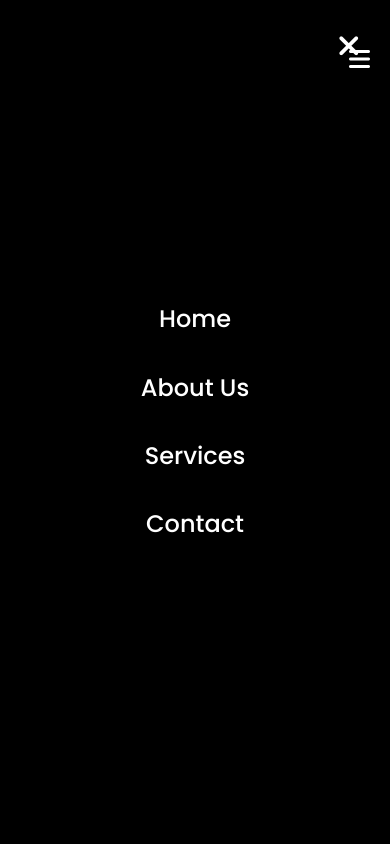
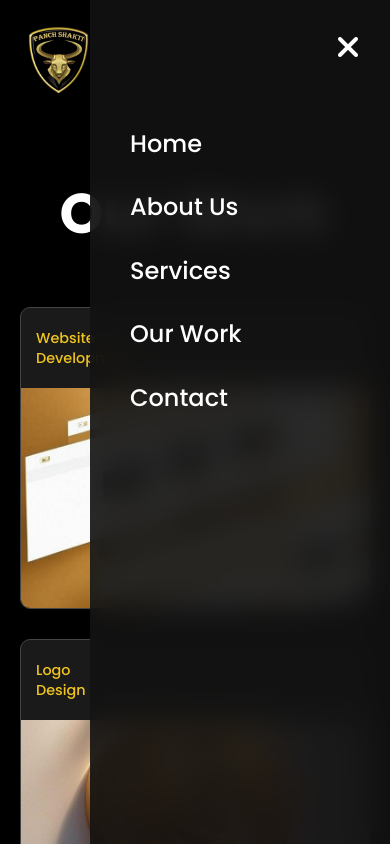
Before and after one commit to KSR2621/panchshakti, a plain HTML site: page our_work.html in a window 390 px wide. Both pictures are taken after a click on the button "Open Menu". Shown: the top 844 px of the page. Drawn offline with Linux system fonts and the light colour scheme.

Commit message:
Update our_work.html

```diff
--- a/our_work.html
+++ b/our_work.html
@@ -36,14 +36,16 @@
 
         body {
             font-family: 'Poppins', sans-serif;
+            background-color: var(--dark-bg);
             color: var(--text-color);
             line-height: 1.6;
-            overflow-x: hidden;
-            background-color: var(--dark-bg);
+            overflow-x: hidden; /* Prevent horizontal scroll */
+            transition: overflow 0.3s ease; /* Smooth transition for scroll lock */
         }
 
-        main {
-           /* Background styles removed */
+        /* Class to prevent body scroll when menu is open */
+        body.menu-open {
+            overflow: hidden;
         }
 
         .container {
@@ -215,14 +217,109 @@
 
         /* --- Responsive Styles --- */
         @media (max-width: 992px) {
-            header .nav-wrapper { padding: 0 20px; }
-            .menu-toggle { display: block; }
-            header .btn-outline { display: none; }
-            header nav { position: fixed; top: 0; right: -100%; width: 100%; height: 100vh; background-color: var(--dark-bg); display: flex; flex-direction: column; justify-content: center; align-items: center; transition: right 0.4s ease-in-out; z-index: 1000; }
-            header nav.is-active { right: 0; }
-            header nav ul { flex-direction: column; gap: 30px; text-align: center; }
-            header nav ul a { font-size: 1.5rem; }
-            .close-menu { display: block; position: absolute; top: 30px; right: 30px; font-size: 30px; }
+            /* --- Mobile Navigation --- */
+            header .nav-wrapper {
+                padding: 0 20px;
+            }
+            .menu-toggle {
+                display: block;
+                /* Add transition for smooth disappearance */
+                transition: opacity 0.3s ease, visibility 0.3s ease, transform 0.3s ease;
+            }
+
+            /* Hides the hamburger icon when the menu is active */
+            body.menu-open .menu-toggle {
+                opacity: 0;
+                visibility: hidden;
+                transform: scale(0.7);
+            }
+
+            header .btn-outline {
+                display: none;
+            }
+
+            /* SLIDE-OUT PANEL STYLE */
+            header nav {
+                position: fixed;
+                top: 0;
+                right: 0; /* Positioned on the right */
+                width: 300px; /* Fixed width, not full screen */
+                height: 100vh; /* Full viewport height */
+                background-color: rgba(18, 18, 18, 0.9);
+                backdrop-filter: blur(15px);
+                -webkit-backdrop-filter: blur(15px);
+                z-index: 1000;
+
+                /* Animate using transform for performance */
+                transform: translateX(100%); /* Start off-screen to the right */
+                transition: transform 0.4s cubic-bezier(0.7, 0, 0.3, 1);
+                visibility: hidden;
+            }
+
+            header nav.is-active {
+                visibility: visible;
+                transform: translateX(0); /* Slide into view */
+            }
+
+            header nav ul {
+                flex-direction: column;
+                gap: 15px; /* Adjust gap for the panel */
+                padding: 120px 40px 40px 40px; /* Generous padding (top, right, bottom, left) */
+            }
+
+            /* Staggered animation for menu items appearing */
+            header nav ul li {
+                 opacity: 0;
+                 transform: translateX(30px); /* Animate from the right */
+                 transition: opacity 0.4s ease, transform 0.4s ease;
+            }
+
+            header nav.is-active ul li {
+                opacity: 1;
+                transform: translateX(0);
+            }
+
+            /* Delay each item to create the cascade effect */
+            header nav.is-active ul li:nth-child(1) { transition-delay: 0.15s; }
+            header nav.is-active ul li:nth-child(2) { transition-delay: 0.20s; }
+            header nav.is-active ul li:nth-child(3) { transition-delay: 0.25s; }
+            header nav.is-active ul li:nth-child(4) { transition-delay: 0.30s; }
+            header nav.is-active ul li:nth-child(5) { transition-delay: 0.35s; }
+
+            /* Links style for the panel */
+            header nav ul a {
+                font-size: 1.5rem; /* Slightly smaller for the panel */
+                font-weight: 500;
+                color: var(--heading-color);
+                display: block;
+                padding: 5px 0;
+                transition: color 0.3s ease, letter-spacing 0.3s ease;
+            }
+
+            header nav ul a:hover,
+            header nav ul a:focus {
+                color: var(--primary-color);
+                letter-spacing: 1px;
+                outline: none;
+            }
+
+            .close-menu {
+                display: block;
+                position: absolute;
+                top: 30px;
+                right: 30px;
+                font-size: 32px;
+                transition: color 0.3s ease, transform 0.4s cubic-bezier(0.7, 0, 0.3, 1);
+            }
+
+            .close-menu:hover,
+            .close-menu:focus {
+                color: var(--primary-color);
+                transform: rotate(180deg);
+                outline: none;
+            }
+
+            /* --- General adjustments --- */
             .section-padding { padding: 80px 0; }
         }
         @media (max-width: 768px) {
@@ -255,6 +352,7 @@
                         <li><a href="index.html">Home</a></li>
                         <li><a href="index.html#welcome">About Us</a></li>
                         <li><a href="OurExpertise.html">Services</a></li>
+                        <li><a href="our_work.html">Our Work</a></li>
                         <li><a href="index.html#contact">Contact</a></li>
                     </ul>
             </nav>
@@ -336,6 +434,7 @@
                         <li><a href="index.html">Home</a></li>
                         <li><a href="index.html#welcome">About Us</a></li>
                         <li><a href="OurExpertise.html">Services</a></li>
+                        <li><a href="our_work.html">Our Work</a></li>
                         <li><a href="index.html#contact">Contact</a></li>
                     </ul>
                 </div>
@@ -362,16 +461,33 @@
         const menuToggle = document.getElementById('menu-toggle');
         const closeMenu = document.getElementById('close-menu');
         const mainNav = document.getElementById('main-nav');
+        const navLinks = mainNav.querySelectorAll('a');
+        const body = document.body;
+
         if (menuToggle && mainNav) {
             menuToggle.addEventListener('click', () => {
                 mainNav.classList.add('is-active');
+                body.classList.add('menu-open'); // Lock body scroll
             });
         }
+
+        function closeMobileMenu() {
+            mainNav.classList.remove('is-active');
+            body.classList.remove('menu-open'); // Unlock body scroll
+        }
+
         if (closeMenu && mainNav) {
-            closeMenu.addEventListener('click', () => {
-                mainNav.classList.remove('is-active');
+            closeMenu.addEventListener('click', closeMobileMenu);
+        }
+
+        navLinks.forEach(link => {
+            link.addEventListener('click', (e) => {
+                // Since clicking a link will navigate to a new page or a
+                // different location, we can close the menu to provide
+                // immediate feedback before the page reloads.
+                closeMobileMenu();
             });
-        }
+        });
     </script>
 
     <!-- JAVASCRIPT FOR FADE-IN EFFECT ON SCROLL -->
```
